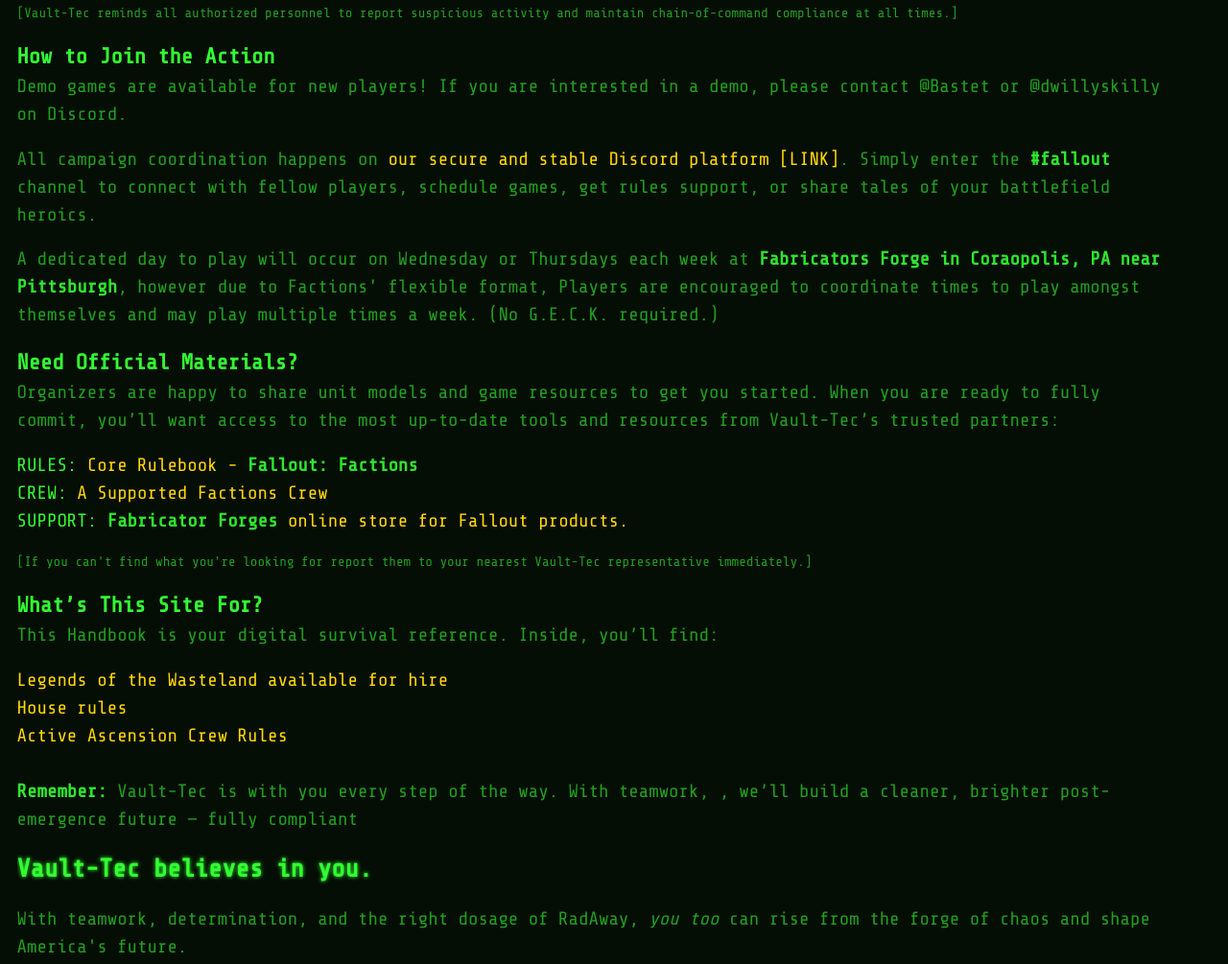
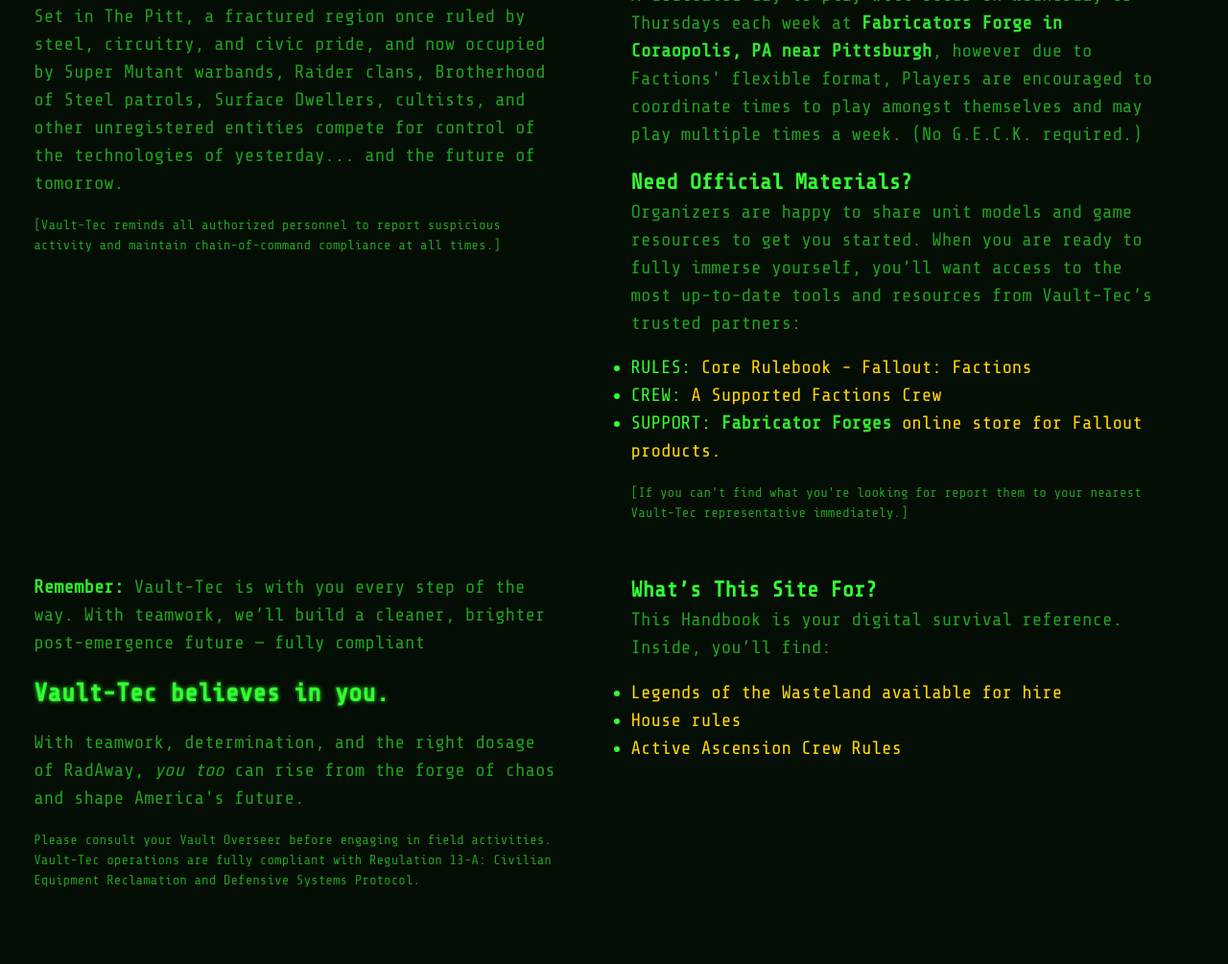
Before and after one commit to foumedia/rise-from-the-forge, a website: page docs/index.html in a window 1280 px wide. Shown: the part 568-1573 px from the top of the page at 96% size. After the commit the page ends 1549 px from the top, so only its background shows below. Drawn offline with nearby package versions, Linux system fonts and the light colour scheme.

Commit message:
2 columns for intro page for legibility.

```diff
--- a/docs/sections/intro.html
+++ b/docs/sections/intro.html
@@ -6,6 +6,9 @@
     <li>> Loading Vault-Tec community engagement protocols...</li>
   </ul>
 </div>
+
+<div class="two-column-layout">
+  <div class="column">
     <h2>Welcome, [UNAUTHORIZED USER]!</h2>
     <p>
       You've just unlocked your authorized
@@ -16,50 +19,53 @@
 
     <p>
       Congratulations on surviving the post-apocalypse <em>and</em> making a
-  fantastic choice to participate in <strong>Rise from the Forge</strong> — a
-  <strong>Fallout: Factions</strong> skirmish Core Rulebook Campaign.
+      fantastic choice to participate in <strong>Rise from the Forge</strong> —
+      a <strong>Fallout: Factions</strong> skirmish Core Rulebook Campaign.
     </p>
 
     <p>
-  Set in The Pitt, a fractured region once ruled by steel, circuitry, and civic
-  pride, and now occupied by Super Mutant warbands, Raider clans, Brotherhood of
-  Steel patrols, Surface Dwellers, cultists, and other unregistered entities
-  compete for control of the technologies of yesterday... and the future of
-  tomorrow.
+      Set in The Pitt, a fractured region once ruled by steel, circuitry, and
+      civic pride, and now occupied by Super Mutant warbands, Raider clans,
+      Brotherhood of Steel patrols, Surface Dwellers, cultists, and other
+      unregistered entities compete for control of the technologies of
+      yesterday... and the future of tomorrow.
     </p>
     <p class="footnote">
-  [Vault-Tec reminds all authorized personnel to report suspicious activity and
-  maintain chain-of-command compliance at all times.]
+      [Vault-Tec reminds all authorized personnel to report suspicious activity
+      and maintain chain-of-command compliance at all times.]
     </p>
-
+  </div>
+  <div class="column">
     <h3>How to Join the Action</h3>
     <p>
       Demo games are available for new players! If you are interested in a demo,
-  please contact @Bastet or @dwillyskilly on Discord.
+      please contact <strong>@Bastet or @dwillyskilly</strong> on Discord.
     </p>
 
     <p>
       All campaign coordination happens on
       <a target="_blank" href="https://discord.gg/fabricatorsforge"
         >our secure and stable Discord platform [LINK]</a
-  >. Simply enter the <strong>#fallout</strong> channel to connect with fellow
-  players, schedule games, get rules support, or share tales of your battlefield
-  heroics.
+      >. Simply enter the <strong>#fallout</strong> channel to connect with
+      fellow players, schedule games, get rules support, or share tales of your
+      battlefield heroics.
     </p>
     <p class="footnote"></p>
 
     <p>
       A dedicated day to play will occur on Wednesday or Thursdays each week at
-  <strong>Fabricators Forge in Coraopolis, PA near Pittsburgh</strong>, however due to Factions'
-  flexible format, Players are encouraged to coordinate times to play amongst
-  themselves and may play multiple times a week. (No G.E.C.K. required.)
+      <strong>Fabricators Forge in Coraopolis, PA near Pittsburgh</strong>,
+      however due to Factions' flexible format, Players are encouraged to
+      coordinate times to play amongst themselves and may play multiple times a
+      week. (No G.E.C.K. required.)
     </p>
 
     <h3>Need Official Materials?</h3>
     <p>
       Organizers are happy to share unit models and game resources to get you
-  started. When you are ready to fully commit, you’ll want access to the most
-  up-to-date tools and resources from Vault-Tec’s trusted partners:
+      started. When you are ready to fully immerse yourself, you’ll want access
+      to the most up-to-date tools and resources from Vault-Tec’s trusted
+      partners:
     </p>
     <ul>
       <li>
@@ -67,7 +73,7 @@
         <a
           href="https://modiphius.net/en-us/products/fallout-factions-core-rulebook?_pos=1&_sid=3749dc415&_ss=r"
           target="_blank"
-      >Core Rulebook - <strong>Fallout: Factions</strong>
+          >Core Rulebook - Fallout: Factions
         </a>
       </li>
       <li>
@@ -80,35 +86,32 @@
       </li>
       <li>
         SUPPORT:
-    <a href="https://shop.fabricatorsforge.com/search?q=fallout" target="_blank"
+        <a
+          href="https://shop.fabricatorsforge.com/search?q=fallout"
+          target="_blank"
           ><strong>Fabricator Forges</strong> online store for Fallout products.
         </a>
       </li>
     </ul>
-
     <p class="footnote">
       [If you can't find what you're looking for report them to your nearest
       Vault-Tec representative immediately.]
     </p>
+  </div>
+</div>
 
-<h3>What’s This Site For?</h3>
-<p>This Handbook is your digital survival reference. Inside, you’ll find:</p>
-<ul>
-  <li><a href="#LEGENDS">Legends of the Wasteland available for hire</a></li>
-  <li><a href="#RULES">House rules</a></li>
-  <li><a href="#ASCENSION">Active Ascension Crew Rules</a></li>
-</ul>
-
-<br />
+<div class="two-column-layout">
+  <div class="column">
     <p>
-  <strong>Remember:</strong> Vault-Tec is with you every step of the way. With
-  teamwork, , we’ll build a cleaner, brighter post-emergence future — fully
-  compliant
+      <strong>Remember:</strong> Vault-Tec is with you every step of the way.
+      With teamwork, we’ll build a cleaner, brighter post-emergence future —
+      fully compliant
     </p>
     <h2>Vault-Tec believes in you.</h2>
     <p>
       With teamwork, determination, and the right dosage of RadAway,
-  <em>you too</em> can rise from the forge of chaos and shape America's future.
+      <em>you too</em> can rise from the forge of chaos and shape America's
+      future.
     </p>
 
     <p class="footnote">
@@ -116,3 +119,19 @@
       Vault-Tec operations are fully compliant with Regulation 13-A: Civilian
       Equipment Reclamation and Defensive Systems Protocol.
     </p>
+  </div>
+
+  <div class="column">
+    <h3>What’s This Site For?</h3>
+    <p>
+      This Handbook is your digital survival reference. Inside, you’ll find:
+    </p>
+    <ul>
+      <li>
+        <a href="#LEGENDS">Legends of the Wasteland available for hire</a>
+      </li>
+      <li><a href="#RULES">House rules</a></li>
+      <li><a href="#ASCENSION">Active Ascension Crew Rules</a></li>
+    </ul>
+  </div>
+</div>
--- a/docs/styles/style.css
+++ b/docs/styles/style.css
@@ -224,3 +224,14 @@
     opacity: 1;
   }
 }
+
+.two-column-layout {
+  display: flex;
+  gap: 2rem;
+}
+
+.column {
+  flex: 1;
+  padding: 1rem;
+  box-sizing: border-box;
+}
```
Lines whose indentation alone changed are shown as unchanged.
